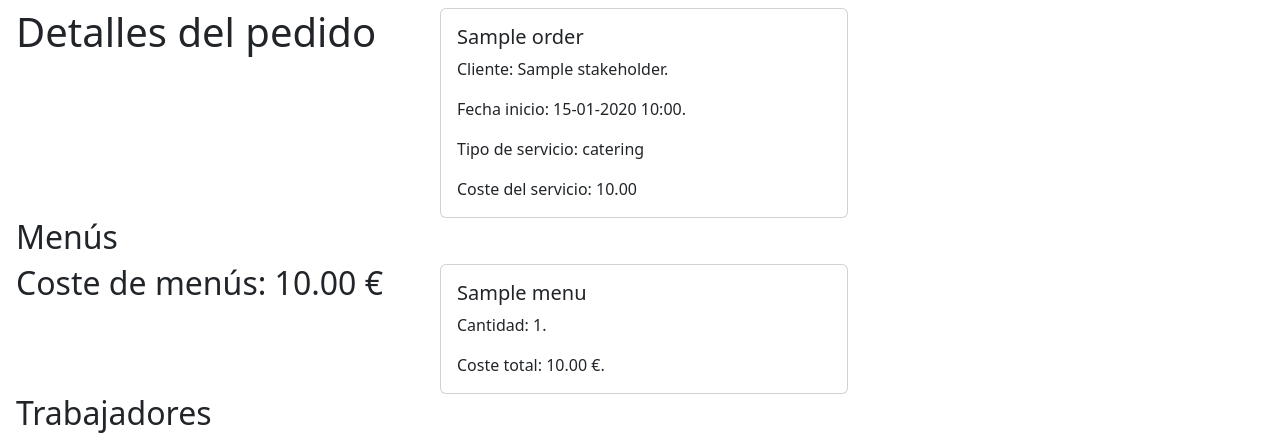
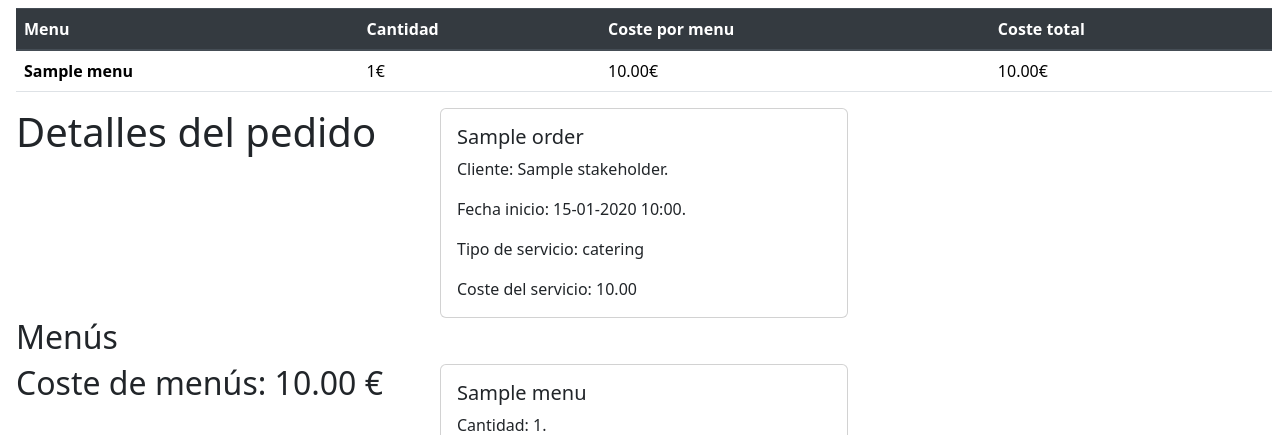
Before and after one commit to sforceas/rpa_abarka_coop, a Django app: page /order/1/ in a window 1280 px wide. Shown: the part 56-491 px from the top of the page. Run offline with Django 3.2, Linux system fonts and the light colour scheme; tables that the repository leaves empty hold one stand-in row (values such as "Sample post"); some libraries are stand-ins or nearby versions.

Commit message:
Cambios en orders.detail.html

```diff
--- a/orders/templates/orders/detail.html
+++ b/orders/templates/orders/detail.html
@@ -6,6 +6,26 @@
 
 {% block container %}
 
+<table class="table">
+    <thead class="thead-dark">
+      <tr>
+        <th scope="col">Menu</th>
+        <th scope="col">Cantidad</th>
+        <th scope="col">Coste por menu</th>
+        <th scope="col">Coste total</th>
+      </tr>
+    </thead>
+    <tbody>
+        {% for menu in menus %}
+        <tr>
+            <th scope="row">{{menu.menu.name}}</th>
+            <td>{{menu.menu_ammount}}€</td>
+            <td>{{menu.menu.total_cost}}€</td>
+            <td>{{menu.total_cost}}€</td>
+        </tr>
+        {% endfor %}
+    </tbody>
+</table>
 
 <!--Detalle de pedido-->
 
```
